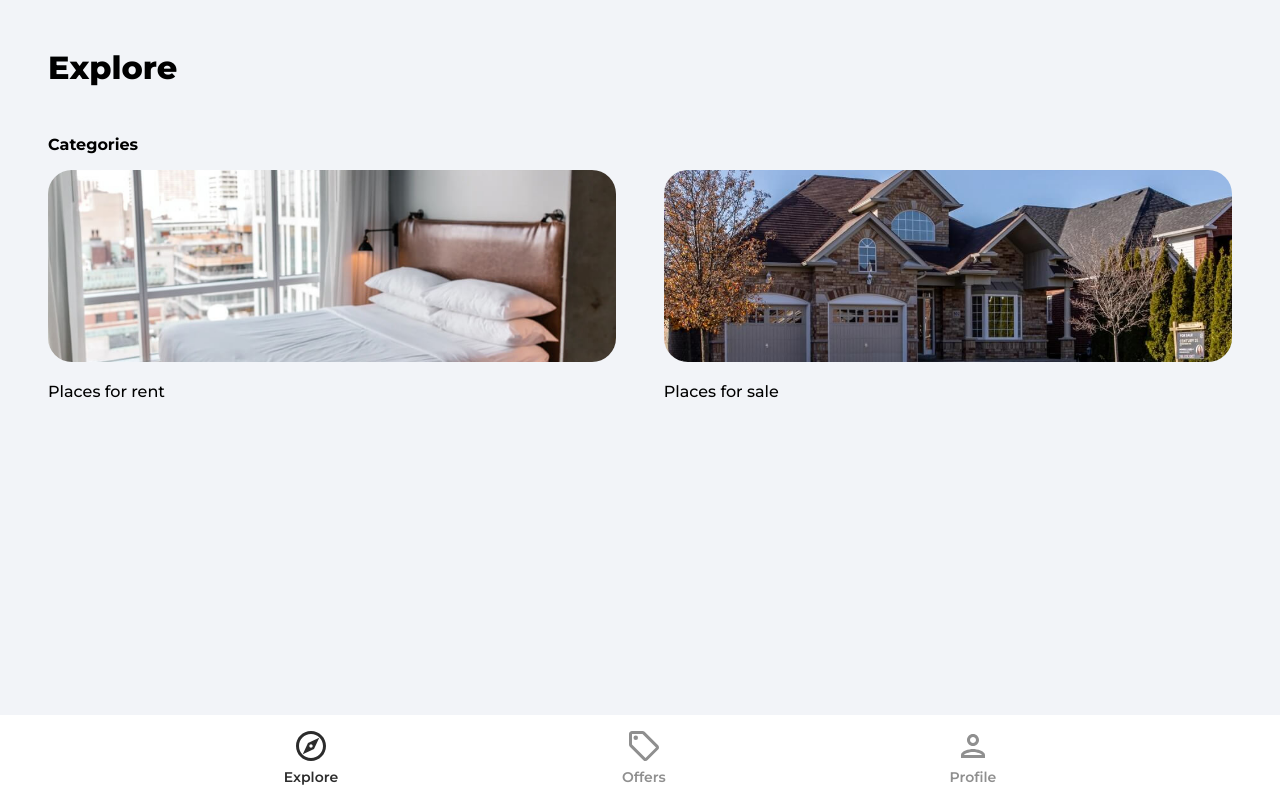
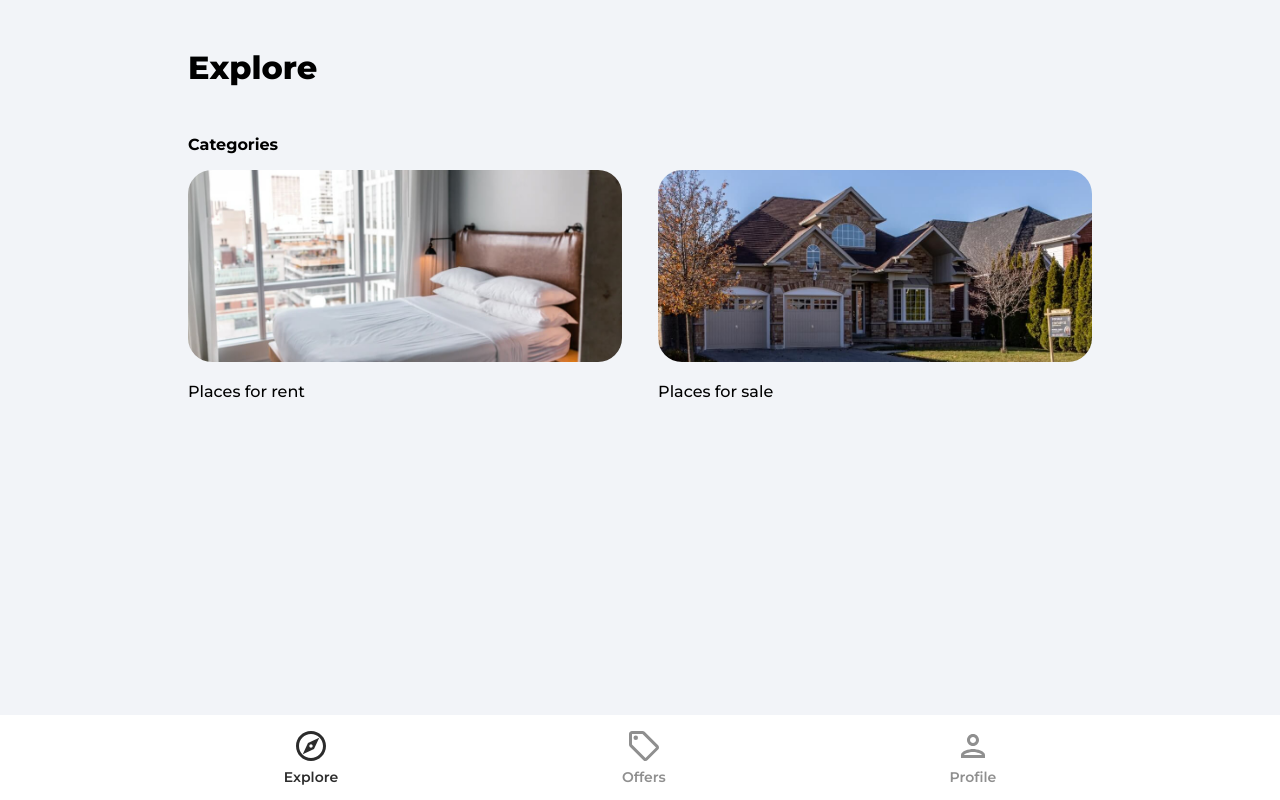
Before and after one commit to ajinkyacodes/house-marketplace-react-firebase, a React (Create React App) app: page / in a window 1280 px wide. Built offline with nearby package versions, Linux system fonts and the light colour scheme; no server answers; the database is empty; the HTML template or start-up script is replaced by a standard one.

Commit message:
mainContainer width wrapped. Updated UI

```diff
--- a/src/App.js
+++ b/src/App.js
@@ -17,7 +17,7 @@ import EditListing from "./pages/EditListing";
 
 function App() {
   return (
-    <>
+    <div className="mainContainer">
       <Router>
         <Routes>
           <Route path="/" element={<Explore />} />
@@ -37,7 +37,7 @@ function App() {
         <Navbar />
       </Router>
       <ToastContainer />
-    </>
+    </div>
   );
 }
 
--- a/src/index.css
+++ b/src/index.css
@@ -824,3 +824,8 @@ button {
 .leaflet-control-attribution.leaflet-control {
   display: none;
 }
+
+.mainContainer {
+  max-width: 1000px;
+  margin: 0 auto;
+}
```
